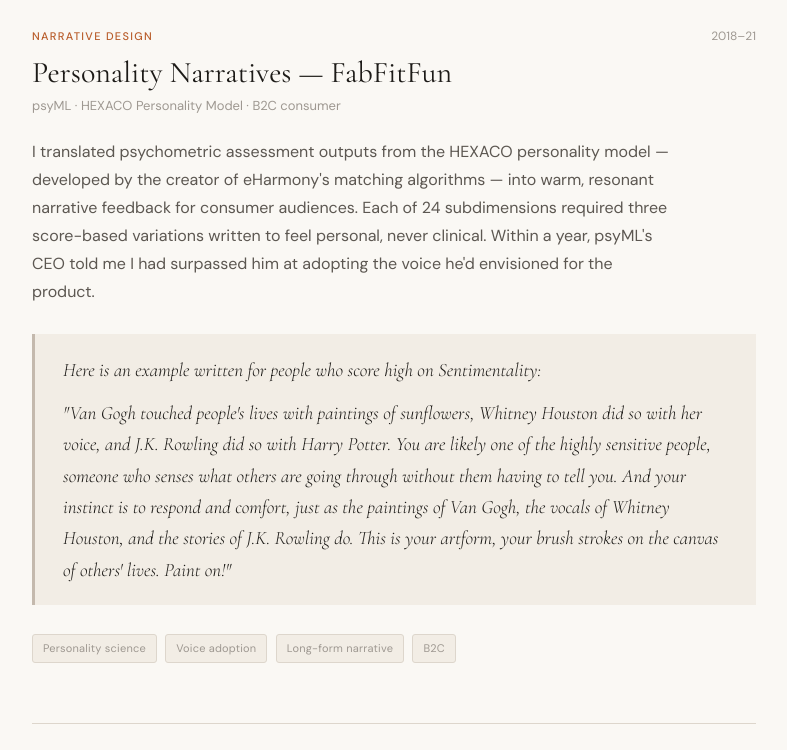
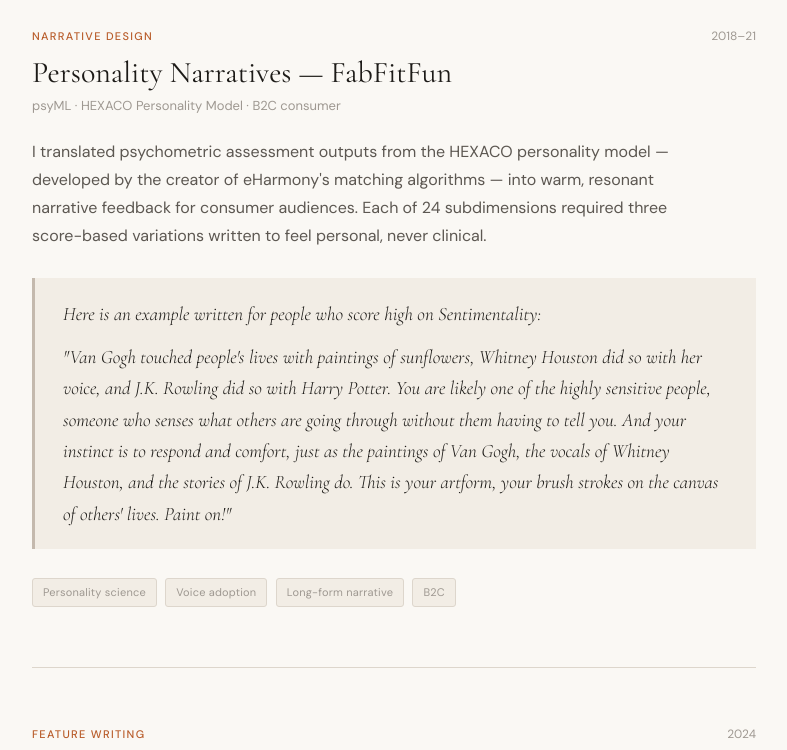
Before and after one commit to stringerjarrod19-creator/stringerjarrod19-creator.github.io, a plain HTML site: page index.html in a window 1280 px wide. Shown: the part 1240-1990 px from the top of the page, without its empty margins (246-1033 px from the left). Drawn offline with nearby package versions, Linux system fonts and the light colour scheme.

Commit message:
Update index.html

```diff
--- a/index.html
+++ b/index.html
@@ -384,7 +384,7 @@
       </div>
       <h2 class="work-title">Personality Narratives — FabFitFun</h2>
       <p class="work-client">psyML · HEXACO Personality Model · B2C consumer</p>
-      <p class="work-desc">I translated psychometric assessment outputs from the HEXACO personality model — developed by the creator of eHarmony's matching algorithms — into warm, resonant narrative feedback for consumer audiences. Each of 24 subdimensions required three score-based variations written to feel personal, never clinical. Within a year, psyML's CEO told me I had surpassed him at adopting the voice he'd envisioned for the product.</p>
+      <p class="work-desc">I translated psychometric assessment outputs from the HEXACO personality model — developed by the creator of eHarmony's matching algorithms — into warm, resonant narrative feedback for consumer audiences. Each of 24 subdimensions required three score-based variations written to feel personal, never clinical.</p>
       <div class="excerpt">
         <p class="excerpt-lead">Here is an example written for people who score high on Sentimentality:</p>
         <p>"Van Gogh touched people's lives with paintings of sunflowers, Whitney Houston did so with her voice, and J.K. Rowling did so with Harry Potter. You are likely one of the highly sensitive people, someone who senses what others are going through without them having to tell you. And your instinct is to respond and comfort, just as the paintings of Van Gogh, the vocals of Whitney Houston, and the stories of J.K. Rowling do. This is your artform, your brush strokes on the canvas of others' lives. Paint on!"</p>
```
